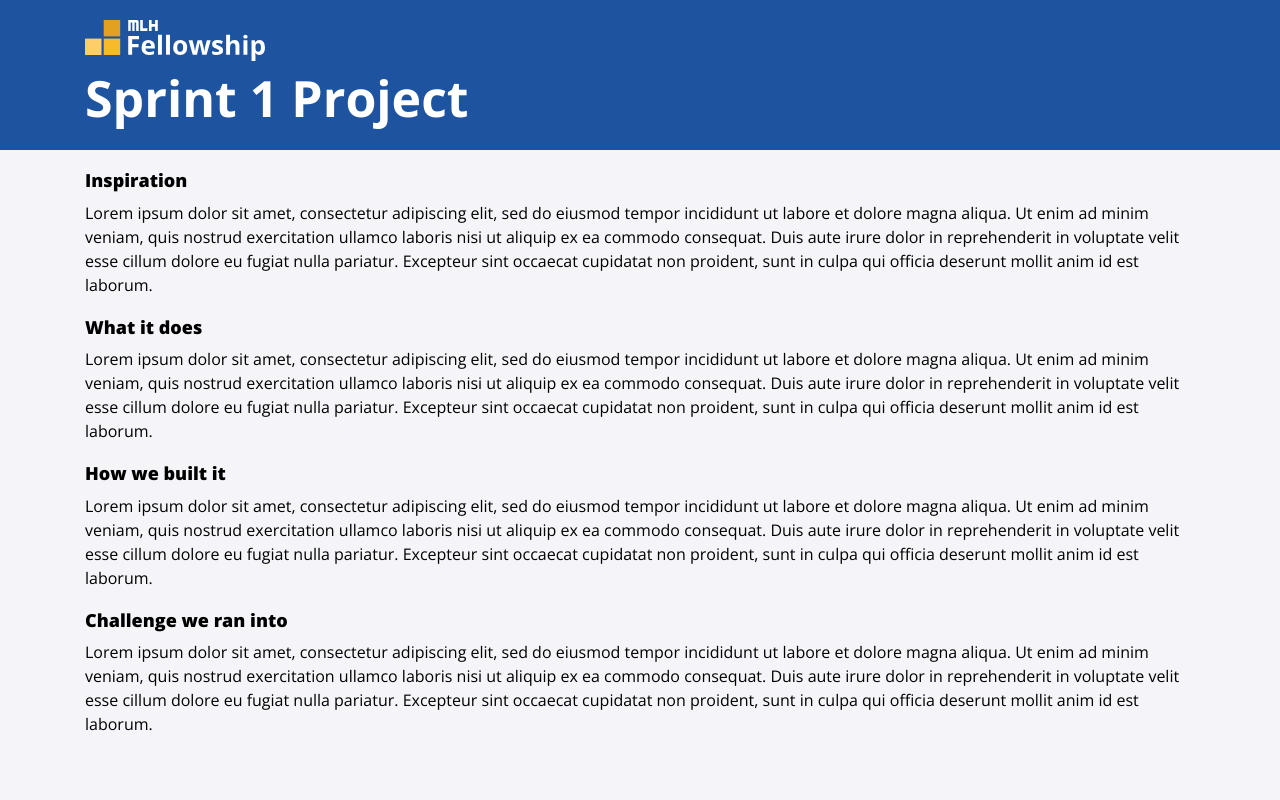
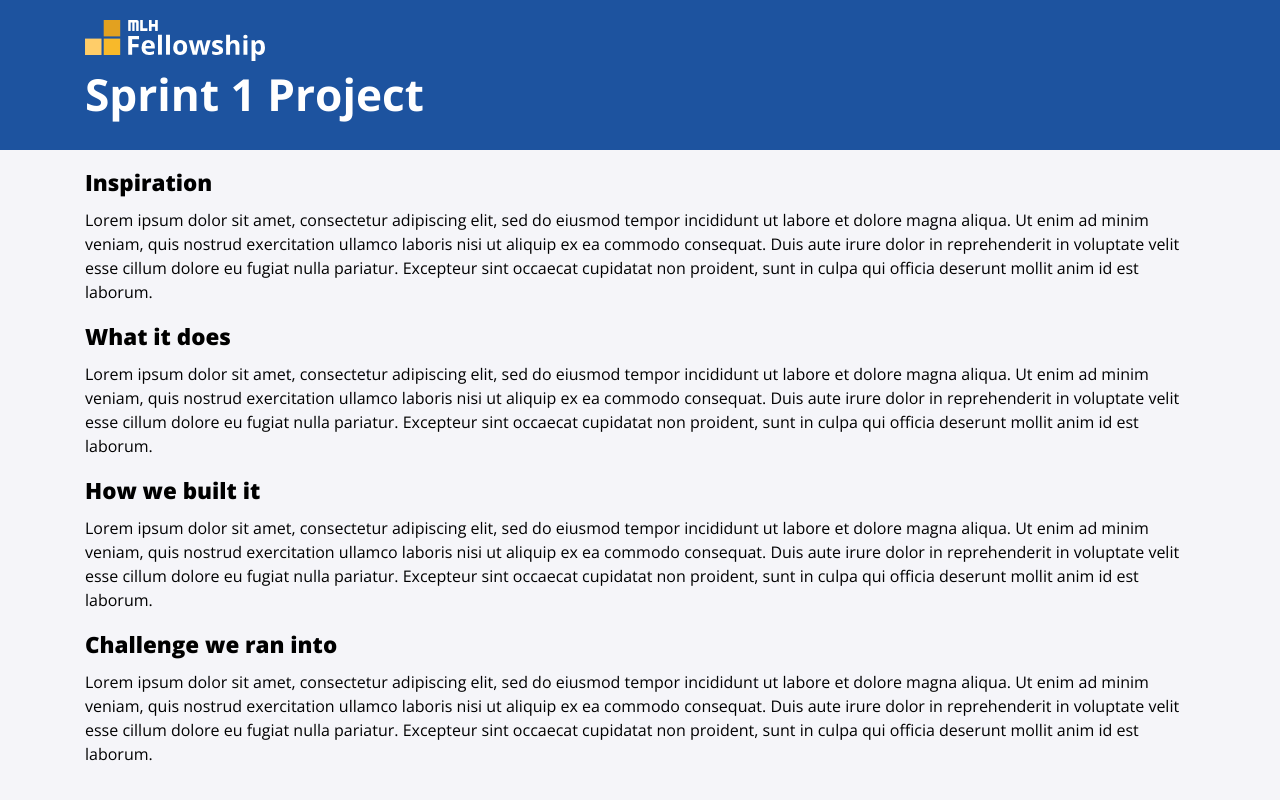
Before and after one commit to MLH-Fellowship/explorer-portfolio-batch2, a Jekyll site: the page built from projects/sprint1.md, in a window 1280 px wide. Shown: the top 800 px of the page. Built offline with Jekyll 4.4.1, drawn with Linux system fonts in a browser that asks for light colours; nearby versions of some CDN libraries.

Commit message:
making mlh logo, fonts responsive and making it mobile friendly (#35)
* making mlh logo, fonts responsive and making it mobile friendly

* removing unnecessary comments

* removing unnecessary comments

* remove extra spaces

```diff
--- a/_sass/navbar.scss
+++ b/_sass/navbar.scss
@@ -16,8 +16,8 @@
 .nav-link {
     position: absolute;
     color: white;
-    top: 8px;
-    right: 8px;
+    top: 10px;
+    right: 10px;
 }
 
 a{
@@ -38,11 +38,12 @@
 .nav-logo {
     display: flex;
     align-items: center;
-    justify-content: center;
+    justify-content: space-between;
 }
 
 .nav-logo img {
-    width: 200px;
+    margin-left: 1rem;
+    width: calc(100px + 6vw);
 }
 
 .nav-content nav {
--- a/_sass/page.scss
+++ b/_sass/page.scss
@@ -29,7 +29,7 @@
 
 .banner .title {
     color: white;
-    font-size: 50px;
+    font-size: calc(25px + 1.5vw);
     font-weight: 700;
 }
 
@@ -42,12 +42,14 @@
     text-align: left !important;
     font-weight: 800 !important;
     color: black;
+    font-size: calc(1.5rem + 0.5vw);
     margin-bottom: 0.7em;
 }
 
 .page h2 {
     text-align: left !important;
     font-weight: 800 !important;
+    font-size: calc(1rem + 0.5vw);
     color: black;
     margin-bottom: 0.5em;
 }
@@ -114,22 +116,4 @@
         width: auto;
         height: auto;
     }
-
-    .banner .title {
-        color: white;
-        font-size: 30px;
-        font-weight: 700;
-    }
-
-    .page h1 {
-        font-size: 1.5rem !important;
-    }
-
-    .page h2 {
-        font-size: 1.2rem !important;
-    }
-
-    .page h4 {
-        font-size: 0.8rem !important;
-    }
 }
--- a/_sass/profile.scss
+++ b/_sass/profile.scss
@@ -9,7 +9,7 @@
     position: relative;
 
     h1 {
-        font-size: 50px;
+        font-size: calc(1.5vw + 23px);
         font-weight: 700;
         color: white;
         z-index: 1;
```
